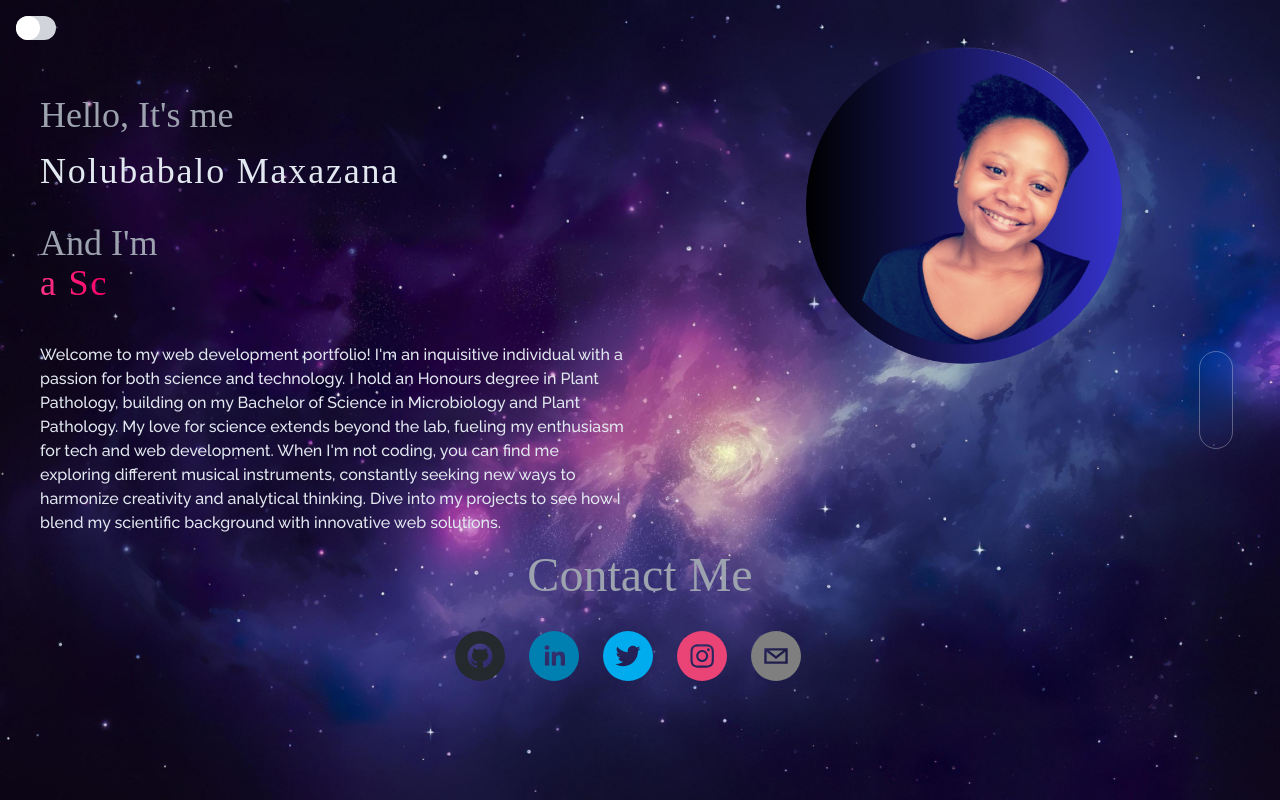
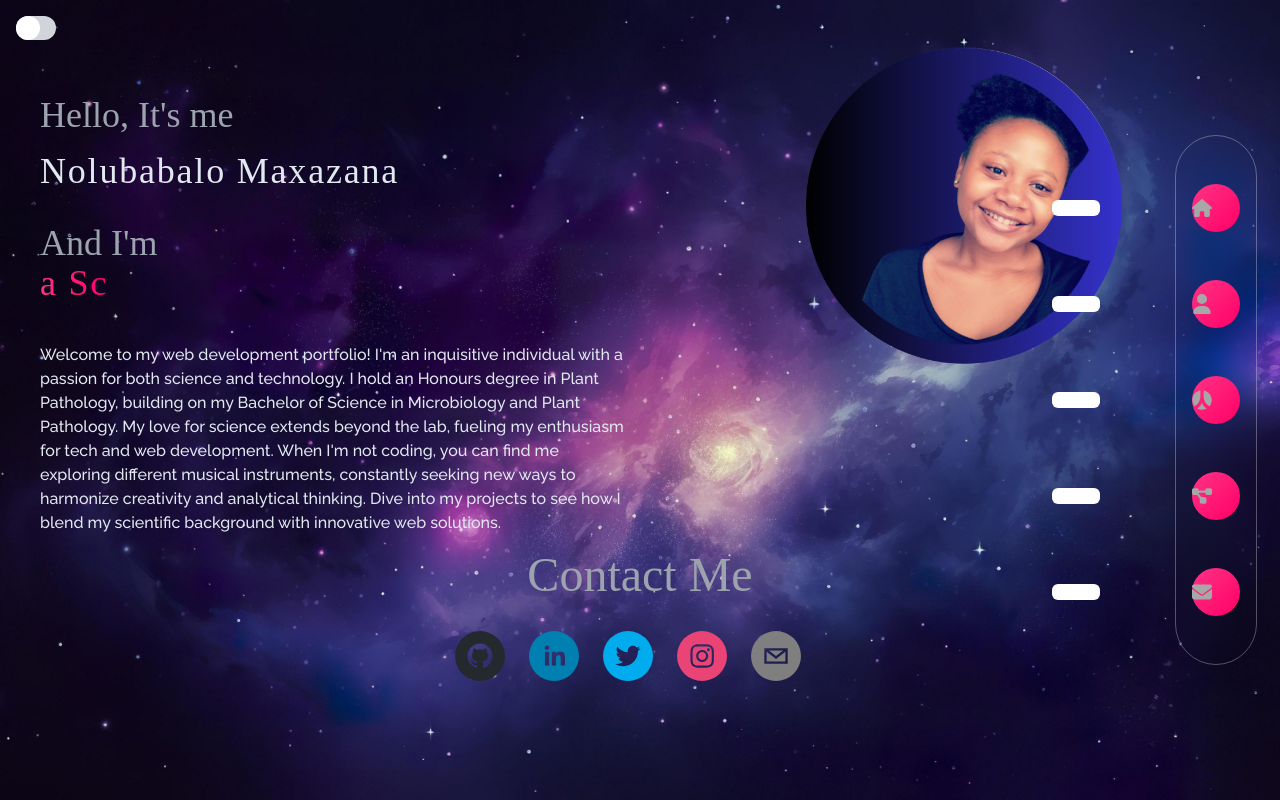
Before and after one commit to Nolu-M/nolu-portfolio, a React (Vite) app: page / in a window 1280 px wide. Built offline with nearby package versions, Linux system fonts and the light colour scheme; a web font is replaced by a local one.

Commit message:
header icons

```diff
--- a/src/components/Header.jsx
+++ b/src/components/Header.jsx
@@ -1,5 +1,5 @@
 import { Menus } from '../utils/helper'
-import * as MenuItem from '../components/MenuItem'
+import MenuItem from '../components/MenuItem'
 
 const Header = () => {
   return (
@@ -8,9 +8,9 @@ const Header = () => {
       <div className="px-4 py-3 lg:py-12 rounded-full border border-[rgba(255,255,255,0.3)]
       flex flex-row lg:flex-col items-center justify-center gap-12 duration-200 backdrop-blur-md
       ">
-        {Menus && Menus.map((item, index) => {
-          <MenuItem key={index} menu={item} index={index} />
-        })}
+        {Menus && Menus.map((item, index) => (
+          <MenuItem key={index} menu={item} index={index} theme='default' />
+        ))}
 
       </div>
 
--- a/src/components/MenuItem.jsx
+++ b/src/components/MenuItem.jsx
@@ -1,4 +1,5 @@
 import PropTypes from "prop-types";
+import { AnimatePresence, motion } from "framer-motion";
 
 
 const MenuItem = ({menu, index, theme}) => {
@@ -8,15 +9,25 @@ const MenuItem = ({menu, index, theme}) => {
       className={`w-12 h-12 rounded-full flex items-center jusyify-center group cursor-pointer bg-gradient-to-br
         ${theme === 'theme2' ? 'from-primary-green to-secondary-green' : 'from-primary-pink to-secondary-pink relative'}`}>
       <menu.Icon className={`text-texlight group-hover:text-bgPrimary text-xl`} />
+
+  <motion.div className="absolute bg-white rounded-md px-6 py-2
+  -left-[140px]">
+
+
+  </motion.div>
+
+
   </a>
 
   )
 }
 
 MenuItem.propTypes = {
-  menu: PropTypes.arrayOf(PropTypes.string).isRequired,
+  menu: PropTypes.shape({
+      uri: PropTypes.string.isRequired,
+      Icon: PropTypes.elementType.isRequired
+  }).isRequired,
   index: PropTypes.number.isRequired,
-  theme: PropTypes.string.isRequired,
+  theme: PropTypes.string.isRequired
 };
-
 export default MenuItem
```
